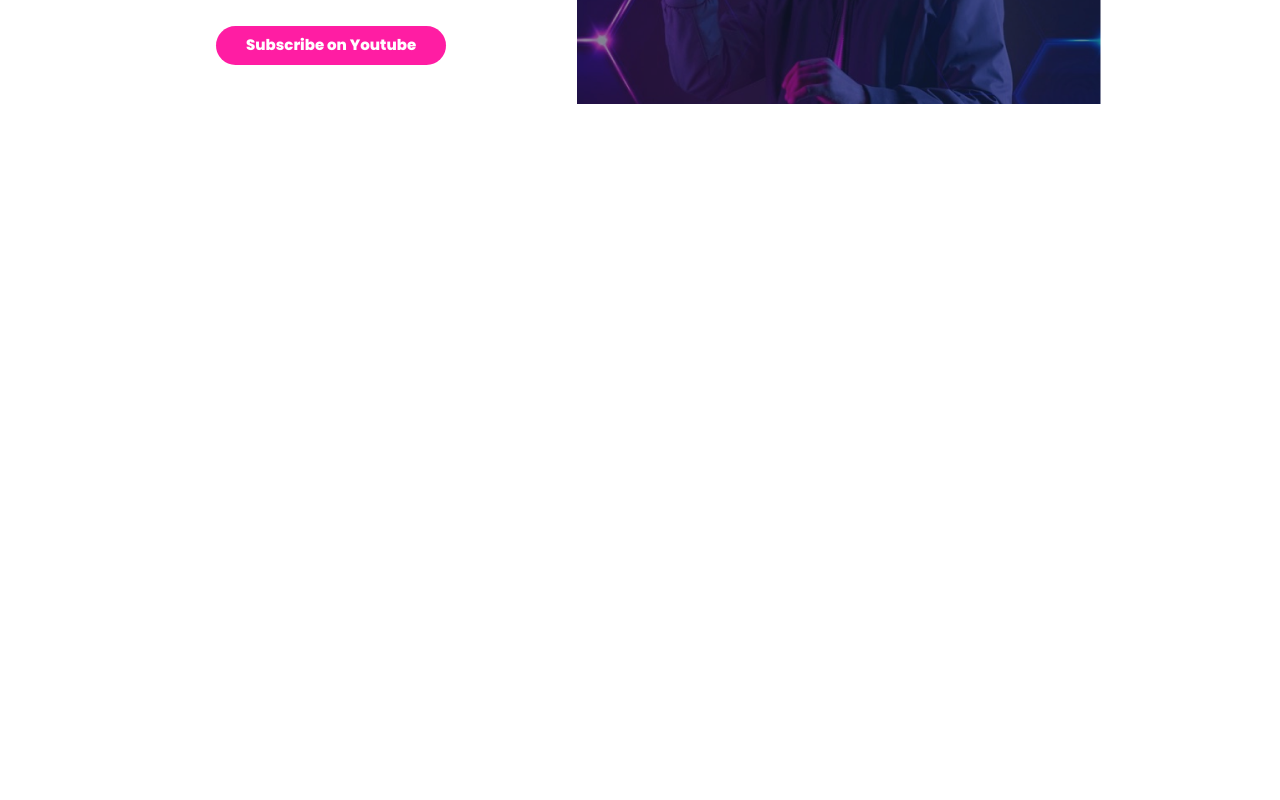
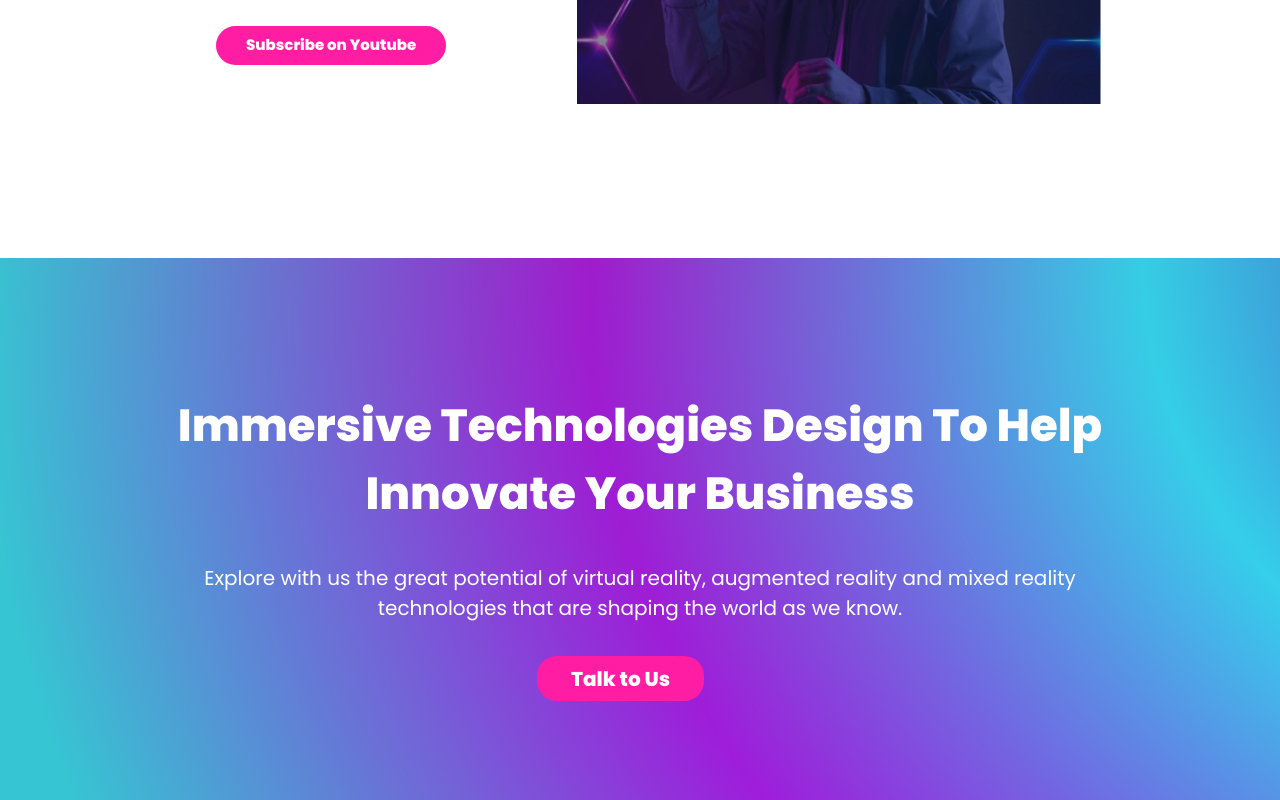
Before and after one commit to ostapzat/VR, a website: page src/index.html in a window 1280 px wide. Shown: the part 7316-8116 px from the top of the page. Before the commit the page ends 7574 px from the top, so only its background shows below. Drawn offline with nearby package versions, Linux system fonts and the light colour scheme.

Commit message:
added business section

```diff
--- a/src/index.html
+++ b/src/index.html
@@ -243,17 +243,28 @@
           </div>
         </div>
 
-
-
         <div class="community__second-header">Follow Us on Youtube</div>
         <div class="community__subheader">
           Start your 7 day trial, cancel anytime
         </div>
         <button class="community__button">Subscribe on Youtube</button>
-        <img src="img/Group 20.png" alt="img" class="community__img">
+        <img src="img/Group 20.png" alt="img" class="community__img" />
       </div>
     </section>
 
+    <section class="business">
+      <div class="container">
+        <div class="business__header">
+          Immersive technologies design to help innovate your business
+        </div>
+        <div class="business__subheader">
+          Explore with us the great potential of virtual reality, augmented
+          reality and mixed reality technologies that are shaping the world as
+          we know.
+        </div>
+        <button class="business__button">Talk to Us</button>
+      </div>
+    </section>
     <script
       type="text/javascript"
       src="https://cdnjs.cloudflare.com/ajax/libs/jquery/1.11.0/jquery.min.js"
--- /dev/null
+++ b/src/sass/blocks/_business.scss
@@ -0,0 +1,46 @@
+.business {
+  height: 542px;
+  background: url("../../img/image 14.png");
+  &__header {
+    font-weight: 600;
+    font-size: 45px;
+    text-align: center;
+    text-transform: capitalize;
+
+    color: #ffffff;
+    padding-top: 134px;
+  }
+  &__subheader {
+    font-weight: 400;
+    font-size: 20px;
+
+    text-align: center;
+    margin-top: 36px;
+    color: #ffffff;
+  }
+  &__button {
+    display: flex;
+    flex-direction: row;
+    justify-content: center;
+    align-items: center;
+    padding: 8px 30px;
+    gap: 10px;
+
+    margin-left: 360px;
+    margin-top: 33px;
+    border: none;
+    position: absolute;
+    width: 167px;
+    height: 45px;
+    background: #ff1da3;
+    border-radius: 20px;
+    font-weight: 700;
+    font-size: 20px;
+    text-align: center;
+
+    color: #ffffff;
+    flex: none;
+    order: 0;
+    flex-grow: 0;
+  }
+}
--- a/src/sass/style.scss
+++ b/src/sass/style.scss
@@ -19,4 +19,5 @@
 @import 'blocks/world';
 @import 'blocks/join';
 @import 'blocks/community';
+@import 'blocks/business';
 @import "base/mixins";
```
Also changed, not shown: src/css/style.min.css, src/img/image 14.png (added).
